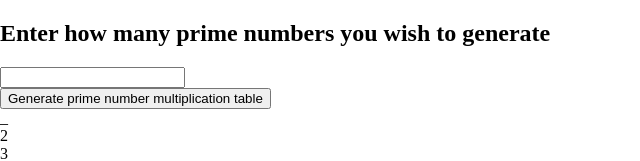
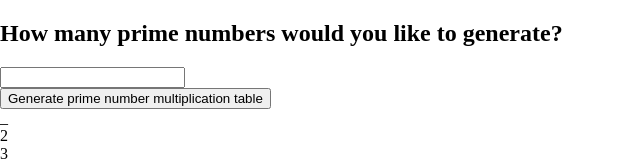
Before and after one commit to Alequin/Prime_tables, a React app: page / in a window 1280 px wide. Shown: the top 161 px of the page, without its empty margins (0-640 px from the left). Built offline with nearby package versions, Linux system fonts and the light colour scheme.

Commit message:
MainPage: changed main text

```diff
--- a/src/containers/nav/Nav.jsx
+++ b/src/containers/nav/Nav.jsx
@@ -37,7 +37,7 @@ class Nav extends React.Component{
       <nav className="nav-bar">
         <form>
           <label>
-            <h2>Enter how many prime numbers you wish to generate</h2>
+            <h2>How many prime numbers would you like to generate?</h2>
             <div className="align-center-container">
               <input
                 className="input"
```
Also changed, not shown: 3 other files (tests, documents, lock files or other folders).
